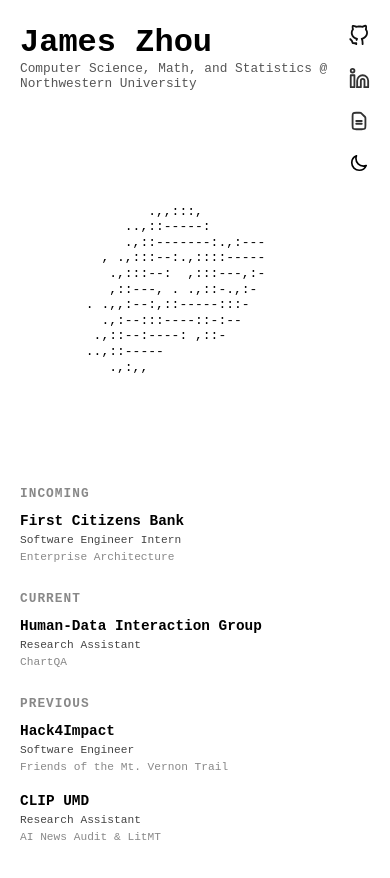
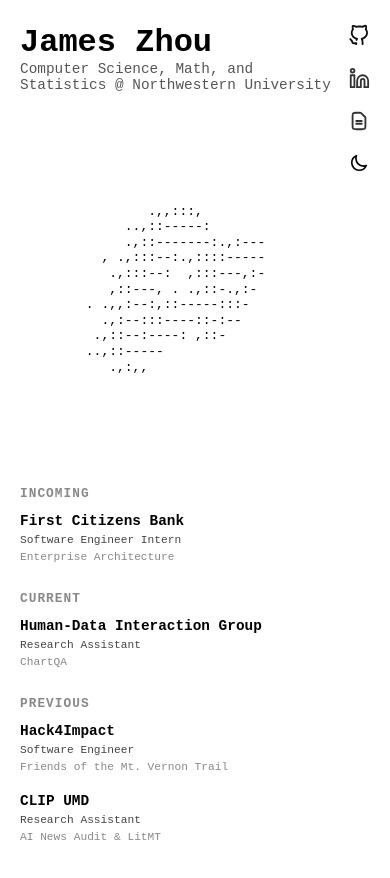
Before and after one commit to jameszhou-dev/james-zhou-dev, a React (Vite) app: page / in a window 390 px wide. Shown: the top 878 px of the page. Built offline with nearby package versions, Linux system fonts and the light colour scheme.

Commit message:
one small change

```diff
--- a/src/App.css
+++ b/src/App.css
@@ -136,7 +136,7 @@
   }
 
   .subtitle {
-    font-size: 0.8rem;
+    font-size: .9rem;
   }
 
   .ascii-wrapper {
```
